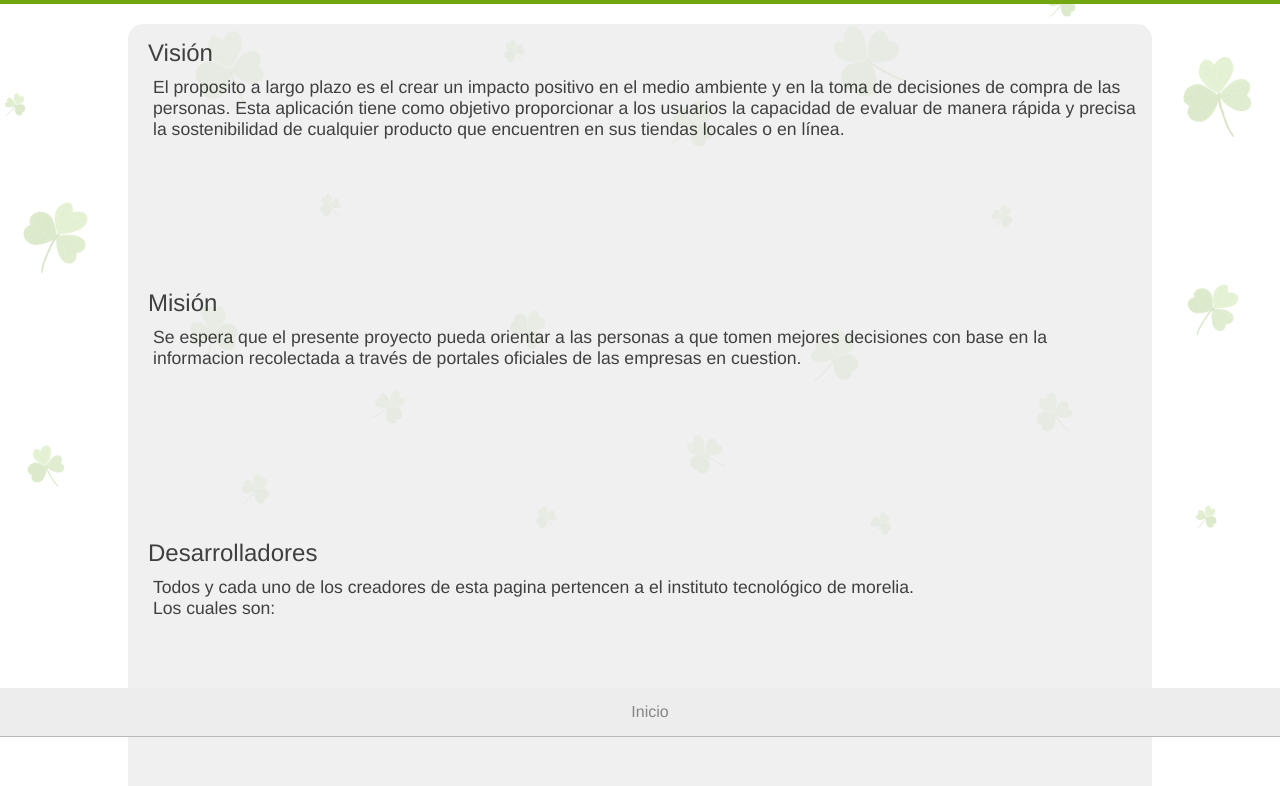
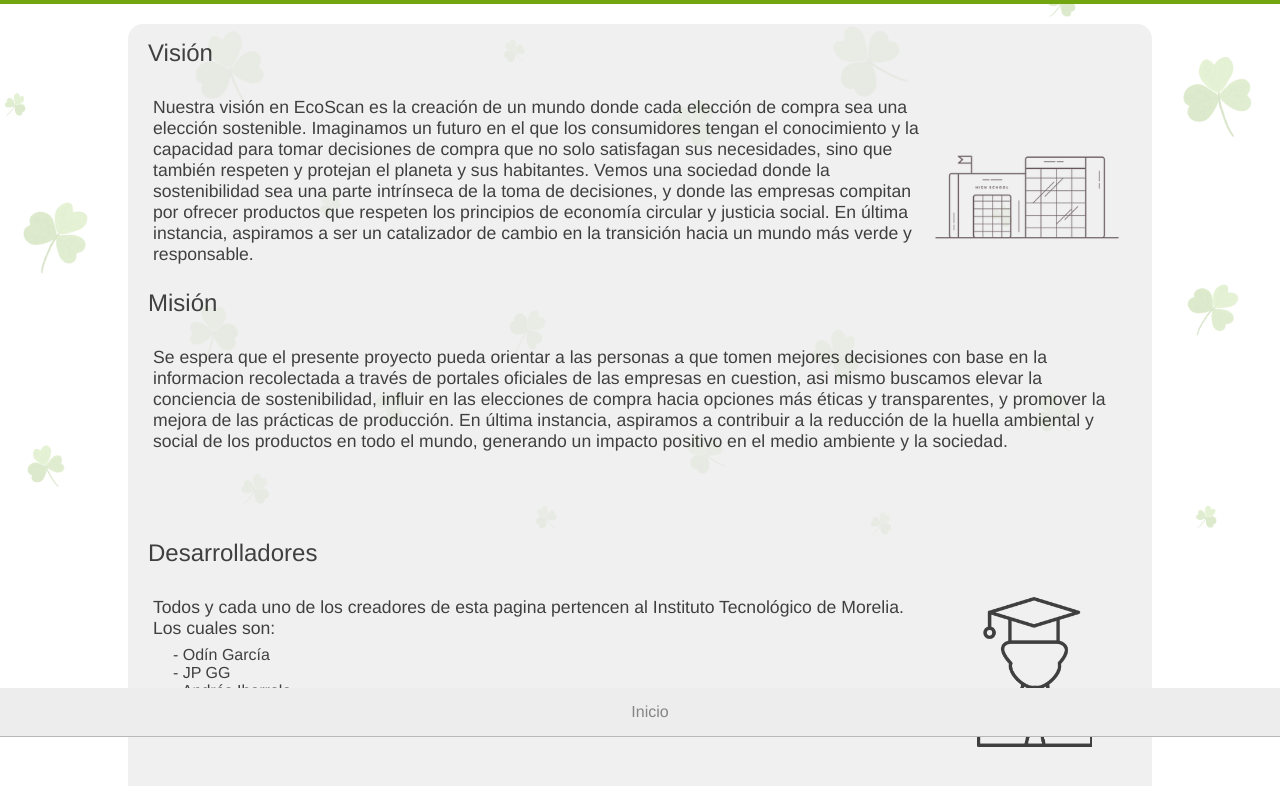
Before and after one commit to JuanPaGargoo/EcoScan, a plain HTML site: page code/html/sobreNosotros.html in a window 1280 px wide. Shown: the part 63-849 px from the top of the page. Drawn offline with Linux system fonts and the light colour scheme; some packages are replaced by stand-ins of ours; a script that the page names is missing.

Commit message:
Ya tuvo owo
si no te gusta de algun lado me dices y se lo cambio

```diff
--- a/code/css/sobreNosotros.css
+++ b/code/css/sobreNosotros.css
@@ -241,9 +241,28 @@ html{
 }
 
 .parrafeado{
-    padding-top: 10px;
+    padding-top: 30px;
     padding-left: 10px;
+    padding-right: 10px;
     font-size: 1.1em;
+}
+
+.imgColumna1{
+    width: 200px;
+    height: 200px;
+    float: right;
+}
+
+.imgColumna2{
+    width: 150px;
+    height: 150px;
+    float: right;
+    padding-right: 35px;
+}
+
+.lista{
+    padding-top: 7px;
+    padding-left: 30px;
 }
 
 .footer{
--- a/code/html/sobreNosotros.html
+++ b/code/html/sobreNosotros.html
@@ -34,19 +34,25 @@
     <div class="cuadrado">
         <div class="column" class="fColumn">
             <h4 class="subtitulo">Visión</h4>
-            <p class="parrafeado">El proposito a largo plazo es el crear un impacto positivo en el medio ambiente y en la toma de decisiones de compra de las personas. Esta aplicación tiene como objetivo proporcionar a los usuarios la capacidad de evaluar de manera rápida y precisa la sostenibilidad de cualquier producto que encuentren en sus tiendas locales o en línea.</p>
+            <p class="parrafeado"><img src="../img/escuela.png" alt="Escuela" class="imgColumna1">Nuestra visión en EcoScan es la creación de un mundo donde cada elección de compra sea una elección sostenible. Imaginamos un futuro en el que los consumidores tengan el conocimiento y la capacidad para tomar decisiones de compra que no solo satisfagan sus necesidades, sino que también respeten y protejan el planeta y sus habitantes. Vemos una sociedad donde la sostenibilidad sea una parte intrínseca de la toma de decisiones, y donde las empresas compitan por ofrecer productos que respeten los principios de economía circular y justicia social. En última instancia, aspiramos a ser un catalizador de cambio en la transición hacia un mundo más verde y responsable.</p>
         </div>
         <div class="column" class="sColumn">
             <h4 class="subtitulo">Misión</h4>
-            <p class="parrafeado">Se espera que el presente proyecto pueda orientar a las personas a que tomen mejores decisiones con base en la informacion recolectada a través de portales oficiales de las empresas en cuestion.</p>
+            <p class="parrafeado">Se espera que el presente proyecto pueda orientar a las personas a que tomen mejores decisiones con base en la informacion recolectada a través de portales oficiales de las empresas en cuestion, asi mismo buscamos elevar la conciencia de sostenibilidad, influir en las elecciones de compra hacia opciones más éticas y transparentes, y promover la mejora de las prácticas de producción. En última instancia, aspiramos a contribuir a la reducción de la huella ambiental y social de los productos en todo el mundo, generando un impacto positivo en el medio ambiente y la sociedad.</p>
         </div>
         <div class="column" class="tColumn">
             <h4 class="subtitulo">Desarrolladores</h4>
-            <p class="parrafeado">Todos y cada uno de los creadores de esta pagina pertencen a el instituto tecnológico de morelia. <br> Los cuales son:</p>
+            <p class="parrafeado"><img src="../img/estudiante.png" alt="Estudiante" class="imgColumna2">Todos y cada uno de los creadores de esta pagina pertencen al Instituto Tecnológico de Morelia. <br> Los cuales son:</p>
+            <ul class="lista">
+                <li>- Odín García</li>
+                <li>- JP GG</li>
+                <li>- Andrés Ibarrola</li>
+                <li>- Sandra Chavez</li>
+              </ul>
         </div>
         <div class="column" class="foColumn">
             <h4 class="subtitulo">Acerca del proyecto</h4>
-            <p class="parrafeado">El proyecto nacio como una idea de </p>
+            <p class="parrafeado">El proyecto nacio con la idea de ayudar a todas aquellas personas que probablemente no dispongan del tiempo para aventurarse en conocer las practicas poco eticas de las empresas, que consumimen en su dia a dia. </p>
         </div>
     </div>
 
```
Also changed, not shown: code/img/escuela.png (added), code/img/estudiante.png (added).
